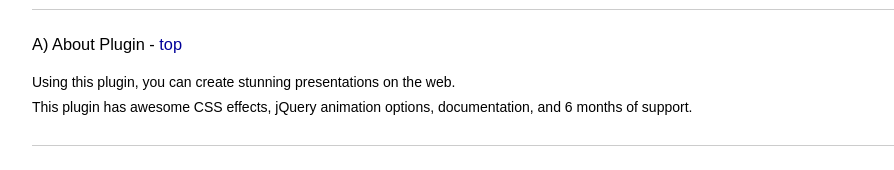
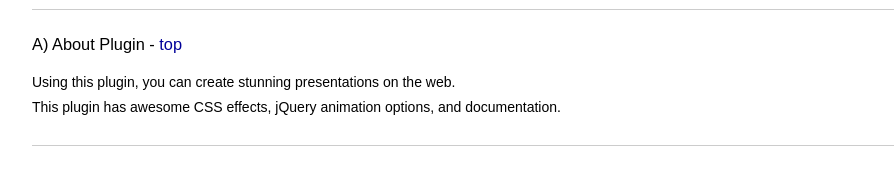
Before and after one commit to tarakpatel18/jQueryPresentation, a plain HTML site: page documentation/index.html in a window 1280 px wide. Shown: the part 352-522 px from the top of the page, without its empty margins (108-1002 px from the left). Drawn offline with Linux system fonts and the light colour scheme.

Commit message:
update Documentation and readme

```diff
--- a/documentation/index.html
+++ b/documentation/index.html
@@ -24,7 +24,7 @@
         <h3 id="aboutplugin">A) About Plugin - <a href="#toc">top</a></h3>
         <p>
             Using this plugin, you can create stunning presentations on the web.<br>
-            This plugin has awesome CSS effects, jQuery animation options, documentation, and 6 months of support.
+            This plugin has awesome CSS effects, jQuery animation options, and documentation.
         </p>
         <hr>
         <h3 id="features">B) Features - <a href="#toc">top</a></h3>
```
Also changed, not shown: 1 other file.
